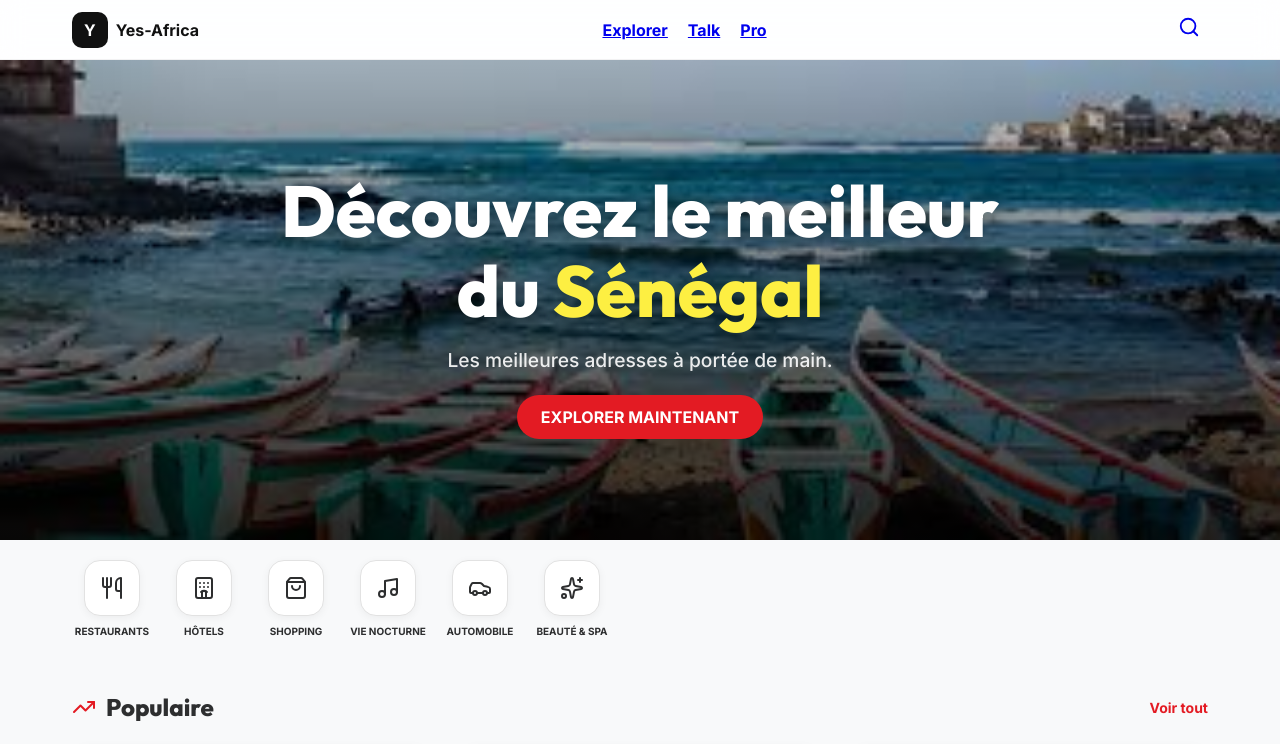
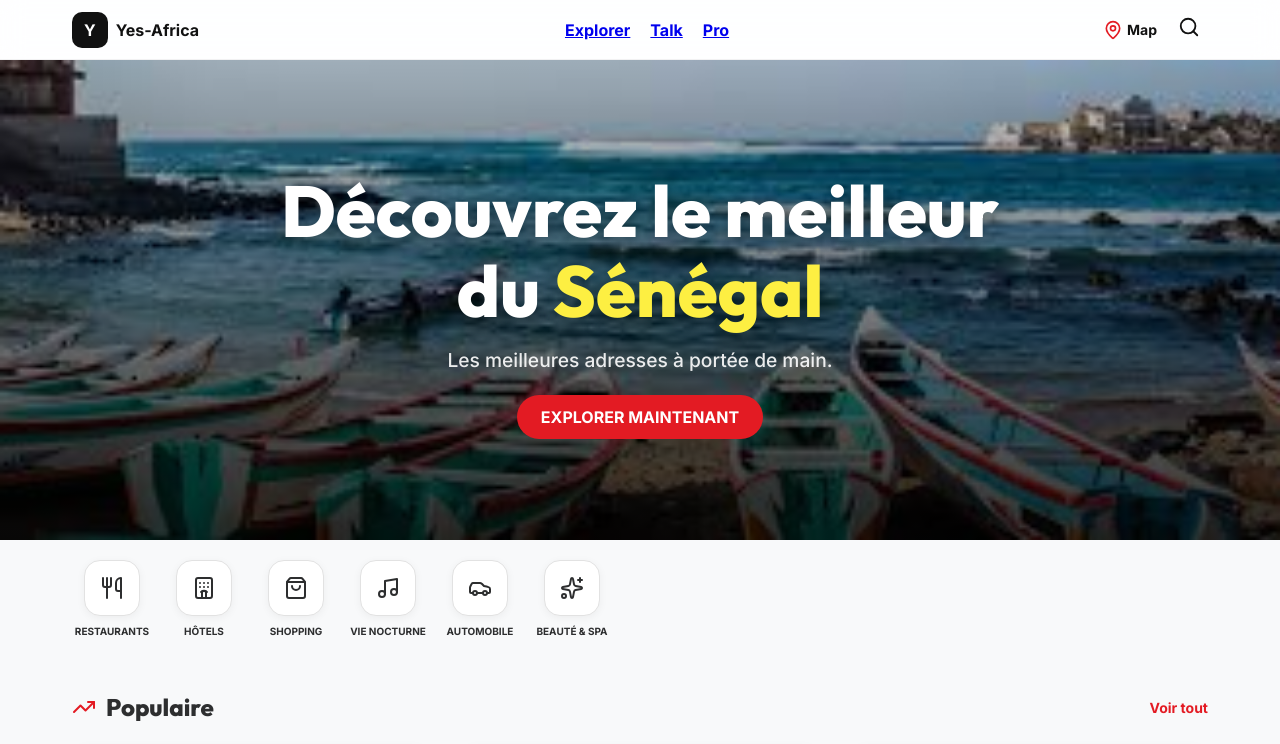
Before and after one commit to mamadouelimanewane/yes, a React (Vite) app: page / in a window 1280 px wide. Shown: the top 744 px of the page. Built offline with nearby package versions, Linux system fonts and the light colour scheme; grey boxes are pictures that could not be loaded.

Commit message:
style: add map shortcut to navbar and pulse animation to lexi avatar

```diff
--- a/src/App.jsx
+++ b/src/App.jsx
@@ -42,8 +42,12 @@ const Navbar = () => {
           <Link to="/talk">Talk</Link>
           <Link to="/dashboard">Pro</Link>
         </div>
-        <div style={{ display: 'flex', gap: '10px' }}>
-          <Link to="/search" style={{ padding: '8px' }}><Search size={22} /></Link>
+        <div style={{ display: 'flex', gap: '5px', alignItems: 'center' }}>
+          <Link to="/search" style={{ padding: '8px', display: 'flex', alignItems: 'center', gap: '4px', textDecoration: 'none', color: '#111', fontWeight: 800, fontSize: '14px' }}>
+            <MapPin size={20} color="var(--primary)" />
+            <span>Map</span>
+          </Link>
+          <Link to="/search" style={{ padding: '8px', color: '#111' }}><Search size={22} /></Link>
         </div>
       </div>
     </nav>
--- a/src/index.css
+++ b/src/index.css
@@ -214,6 +214,13 @@ h4 {
   background: var(--primary);
   box-shadow: 0 4px 15px rgba(0, 0, 0, 0.2);
   overflow: hidden;
+  animation: pulse-avatar 2s infinite cubic-bezier(0.66, 0, 0, 1);
+}
+
+@keyframes pulse-avatar {
+  to {
+    box-shadow: 0 0 0 15px rgba(227, 27, 35, 0);
+  }
 }
 
 /* --- CHATBOT --- */
```
